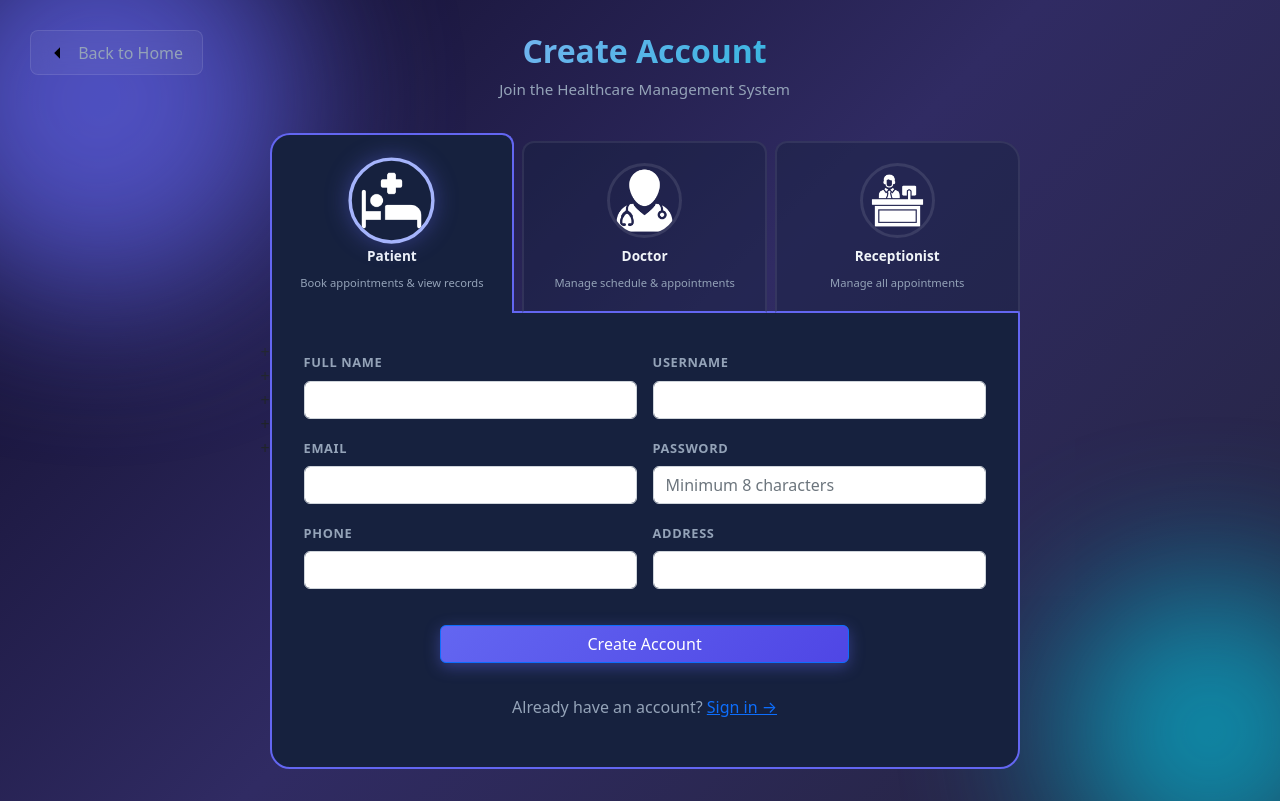
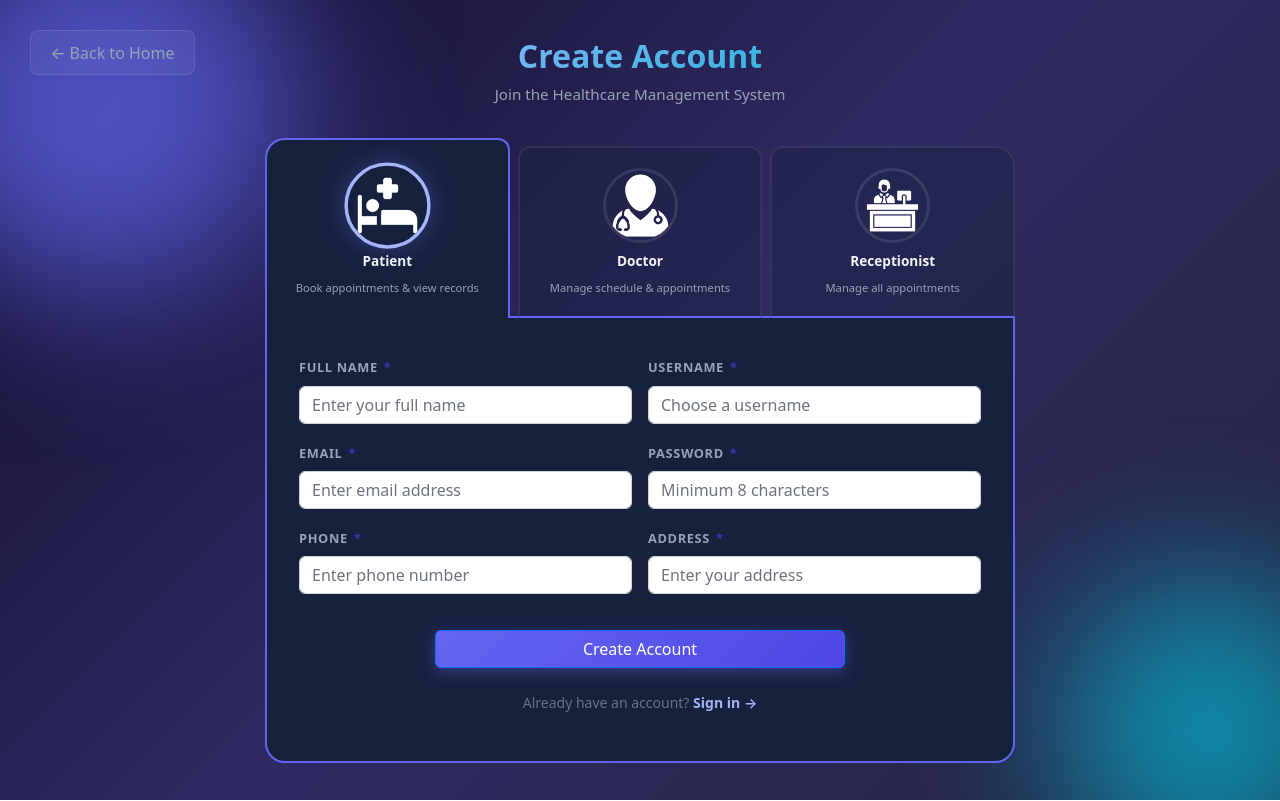
Before and after one commit to sairamkotipalli/test, an Angular app in the folder client/: page /register in a window 1280 px wide. Built offline with nearby package versions, Linux system fonts and the light colour scheme.

Commit message:
Final Changes 1

```diff
--- a/client/src/app/features/auth/register/register.component.html
+++ b/client/src/app/features/auth/register/register.component.html
@@ -2,37 +2,17 @@
   <div class="bg-orb orb-1"></div>
   <div class="bg-orb orb-2"></div>
 
-  <div class="heartbeat-bg">
-    <svg viewBox="0 0 1000 150" preserveAspectRatio="none">
-      <path class="ekg-line" d="M0,75 L300,75 L320,40 L360,130 L390,20 L420,110 L440,75 L1000,75"></path>
-    </svg>
-  </div>
-
-  <div class="floating-particles">
-    <div class="particle p1">+</div>
-    <div class="particle p2">+</div>
-    <div class="particle p3">+</div>
-    <div class="particle p4">+</div>
-    <div class="particle p5">+</div>
-  </div>
-
-  <a routerLink="/" class="back-to-home-btn">
-    <svg xmlns="http://www.w3.org/2000/svg" width="20" height="20" viewBox="0 0 24 24">
-      <line x1="19" y1="12" x2="5" y2="12"></line>
-      <polyline points="12 19 5 12 12 5"></polyline>
-    </svg>
-    Back to Home
-  </a>
+  <a routerLink="/" class="back-to-home-btn">← Back to Home</a>
 
   <div class="auth-container wide fade-in">
-
     <div class="auth-logo">
       <h1>Create Account</h1>
       <p>Join the Healthcare Management System</p>
     </div>
 
     <div class="role-selector">
-      <div *ngFor="let role of roles" class="role-card"
+      <div *ngFor="let role of roles"
+           class="role-card"
            [class.selected]="selectedRole === role.value"
            (click)="selectRole(role.value)">
         <img [src]="role.icon" class="role-card-icon-img">
@@ -44,126 +24,137 @@
     <div class="auth-card glass">
       <form [formGroup]="registerForm" (ngSubmit)="onSubmit()">
 
+        <!-- ================== ROW 1 ================== -->
         <div class="form-row">
           <div class="form-group">
-            <label class="form-label">Full Name</label>
-            <input type="text"
-                   class="form-control"
+            <label class="form-label">
+              Full Name <span class="required-asterisk">*</span>
+            </label>
+            <input class="form-control"
+                   type="text"
                    formControlName="name"
+                   placeholder="Enter your full name"
                    [class.is-invalid]="shouldShowError('name')">
-            <div class="invalid-feedback" *ngIf="hasError('name', 'required')">
+            <div class="invalid-feedback" *ngIf="hasError('name','required')">
               Full name is required
             </div>
           </div>
 
           <div class="form-group">
-            <label class="form-label">Username</label>
-            <input type="text"
-                   class="form-control"
+            <label class="form-label">
+              Username <span class="required-asterisk">*</span>
+            </label>
+            <input class="form-control"
+                   type="text"
                    formControlName="username"
+                   placeholder="Choose a username"
                    [class.is-invalid]="shouldShowError('username')">
             <div class="invalid-feedback" *ngIf="shouldShowError('username')">
-              <ng-container *ngIf="hasError('username', 'required')">Username is required</ng-container>
-              <ng-container *ngIf="hasError('username', 'minlength') || hasError('username', 'maxlength')">
-                3-50 characters required
-              </ng-container>
+              Username is required (3–50 chars)
             </div>
           </div>
         </div>
 
+        <!-- ================== ROW 2 ================== -->
         <div class="form-row">
-
           <div class="form-group">
-            <label class="form-label">Email</label>
-            <input type="email"
-                   class="form-control"
+            <label class="form-label">
+              Email <span class="required-asterisk">*</span>
+            </label>
+            <input class="form-control"
+                   type="email"
                    formControlName="email"
+                   placeholder="Enter email address"
                    [class.is-invalid]="shouldShowError('email')">
             <div class="invalid-feedback" *ngIf="shouldShowError('email')">
-              <ng-container *ngIf="hasError('email', 'required')">Email is required</ng-container>
-              <ng-container *ngIf="hasError('email', 'email')">Valid email required</ng-container>
+              Valid email is required
             </div>
           </div>
 
           <div class="form-group">
-            <label class="form-label">Password</label>
-
-            <input [type]="showPassword ? 'text' : 'password'"
-                   class="form-control"
+            <label class="form-label">
+              Password <span class="required-asterisk">*</span>
+            </label>
+            <input class="form-control"
+                   [type]="showPassword ? 'text' : 'password'"
                    formControlName="password"
                    placeholder="Minimum 8 characters"
-                   [class.is-invalid]="shouldShowError('password')"
                    (focus)="onPasswordFocus()"
                    (blur)="onPasswordBlur()"
-                   (input)="onPasswordInput()">
+                   (input)="onPasswordInput()"
+                   [class.is-invalid]="shouldShowError('password')">
 
             <div class="password-dropdown" *ngIf="showRules">
               <div class="title">Password must contain:</div>
-
-              <div class="rule" [class.valid]="hasMinLength()">
-                <span class="icon">{{ hasMinLength() ? '✔' : '✖' }}</span>
-                Minimum 8 characters
-              </div>
-
-              <div class="rule" [class.valid]="hasUpperCase()">
-                <span class="icon">{{ hasUpperCase() ? '✔' : '✖' }}</span>
-                One uppercase letter
-              </div>
-
-              <div class="rule" [class.valid]="hasLowerCase()">
-                <span class="icon">{{ hasLowerCase() ? '✔' : '✖' }}</span>
-                One lowercase letter
-              </div>
-
-              <div class="rule" [class.valid]="hasNumber()">
-                <span class="icon">{{ hasNumber() ? '✔' : '✖' }}</span>
-                One number
-              </div>
-
-              <div class="rule" [class.valid]="hasSpecialChar()">
-                <span class="icon">{{ hasSpecialChar() ? '✔' : '✖' }}</span>
-                One special character
-              </div>
+              <div class="rule" [class.valid]="hasMinLength()">✔ Min 8 characters</div>
+              <div class="rule" [class.valid]="hasUpperCase()">✔ Uppercase</div>
+              <div class="rule" [class.valid]="hasLowerCase()">✔ Lowercase</div>
+              <div class="rule" [class.valid]="hasNumber()">✔ Number</div>
+              <div class="rule" [class.valid]="hasSpecialChar()">✔ Special character</div>
             </div>
-
-          </div>
-
-        </div>
-
-        <div class="form-row">
-          <div class="form-group">
-            <label class="form-label">Phone</label>
-            <input type="text" class="form-control" formControlName="phone">
-          </div>
-
-          <div class="form-group" *ngIf="selectedRole === 'PATIENT'">
-            <label class="form-label">Address</label>
-            <input type="text" class="form-control" formControlName="address">
           </div>
         </div>
 
+        <!-- ================== ROW 3 ================== -->
+        <div class="form-row">
+          <div class="form-group">
+            <label class="form-label">
+              Phone <span class="required-asterisk">*</span>
+            </label>
+            <input class="form-control"
+                   type="text"
+                   formControlName="phone"
+                   placeholder="Enter phone number"
+                   [class.is-invalid]="shouldShowError('phone')">
+            <div class="invalid-feedback" *ngIf="hasError('phone','required')">
+              Phone number is required
+            </div>
+          </div>
+
+          <!-- PATIENT ONLY -->
+          <div class="form-group" *ngIf="selectedRole === 'PATIENT'">
+            <label class="form-label">
+              Address <span class="required-asterisk">*</span>
+            </label>
+            <input class="form-control"
+                   type="text"
+                   formControlName="address"
+                   placeholder="Enter your address"
+                   [class.is-invalid]="shouldShowError('address')">
+            <div class="invalid-feedback" *ngIf="hasError('address','required')">
+              Address is required
+            </div>
+          </div>
+        </div>
+
+        <!-- ================== DOCTOR ONLY ================== -->
         <div *ngIf="selectedRole === 'DOCTOR'" class="doctor-fields">
           <div class="form-row">
             <div class="form-group">
-              <label>Specialty</label>
+              <label>
+                Specialty <span class="required-asterisk">*</span>
+              </label>
               <select class="form-control"
                       formControlName="specialty"
                       [class.is-invalid]="shouldShowError('specialty')">
-                <option value="">Select</option>
+                <option value="">Select specialty</option>
                 <option *ngFor="let s of specialties" [value]="s">{{ s }}</option>
               </select>
-              <div class="invalid-feedback" *ngIf="hasError('specialty', 'required')">
+              <div class="invalid-feedback" *ngIf="hasError('specialty','required')">
                 Specialty is required
               </div>
             </div>
 
             <div class="form-group">
-              <label>Availability</label>
-              <input type="text"
-                     class="form-control"
+              <label>
+                Availability <span class="required-asterisk">*</span>
+              </label>
+              <input class="form-control"
+                     type="text"
                      formControlName="availability"
+                     placeholder="Mon–Fri 9AM–5PM"
                      [class.is-invalid]="shouldShowError('availability')">
-              <div class="invalid-feedback" *ngIf="hasError('availability', 'required')">
+              <div class="invalid-feedback" *ngIf="hasError('availability','required')">
                 Availability is required
               </div>
             </div>
@@ -171,8 +162,8 @@
         </div>
 
         <div class="submit-wrapper">
-          <button type="submit"
-                  class="btn btn-primary reg-submit-btn"
+          <button class="btn btn-primary reg-submit-btn"
+                  type="submit"
                   [disabled]="isLoading">
             {{ isLoading ? 'Registering...' : 'Create Account' }}
           </button>
--- a/client/src/app/features/auth/register/register.component.scss
+++ b/client/src/app/features/auth/register/register.component.scss
@@ -177,7 +177,11 @@
   color: #94a3b8;
 }
 
-.auth-footer { text-align: center; margin-top: 2rem; }
+.auth-footer { text-align: center; margin-top: 1.5rem; }
+.auth-footer p { color: #64748b; font-size: 0.875rem; }
+.auth-footer a { color: #a5b4fc; font-weight: 600; text-decoration: none; }
+.auth-footer a:hover { color: #6366f1; text-decoration: underline; }
+
 
 /* =========================================================
    PASSWORD DROPDOWN (UPDATED)
@@ -221,3 +225,59 @@
 .password-dropdown .rule.valid {
   color: #22c55e;
 }
+
+/* =========================================================
+   ✅ ADD-ON ONLY: PASSWORD OVERLAY EFFECT (NO OTHER CHANGES)
+   ========================================================= */
+
+/* anchor for absolute dropdown */
+.form-group {
+  position: relative;
+  overflow: visible;
+}
+
+/* make it float/overlay */
+.password-dropdown {
+  position: absolute;
+  top: calc(100% + 10px);
+  left: 0;
+  width: 100%;
+  margin-top: 0;
+  z-index: 999;
+
+  backdrop-filter: blur(14px);
+  -webkit-backdrop-filter: blur(14px);
+
+  transform-origin: top;
+  animation: pwdOverlayIn 160ms ease-out;
+}
+
+/* small pointer arrow */
+.password-dropdown::before {
+  content: "";
+  position: absolute;
+  top: -8px;
+  left: 18px;
+  width: 16px;
+  height: 16px;
+  transform: rotate(45deg);
+  background: rgba(22, 33, 62, 0.95);
+  border-left: 1px solid rgba(99, 102, 241, 0.3);
+  border-top: 1px solid rgba(99, 102, 241, 0.3);
+}
+
+/* animation */
+@keyframes pwdOverlayIn {
+  from { opacity: 0; transform: translateY(-6px) scale(0.98); }
+  to   { opacity: 1; transform: translateY(0) scale(1); }
+}
+
+/* ===============================
+   Required field asterisk
+   =============================== */
+
+.required-asterisk {
+  color: #3b37ad;
+  margin-left: 2px;
+  font-weight: 700;
+}
```
Also changed, not shown: client/src/app/features/auth/register/register.component.ts (+4 -4 lines), client/src/app/features/doctor/add-medical-record/doctor-add-record.component.ts (+36 -21 lines), client/src/app/features/patient/medical-records/medical-records.component.scss (line endings or trailing spaces).
